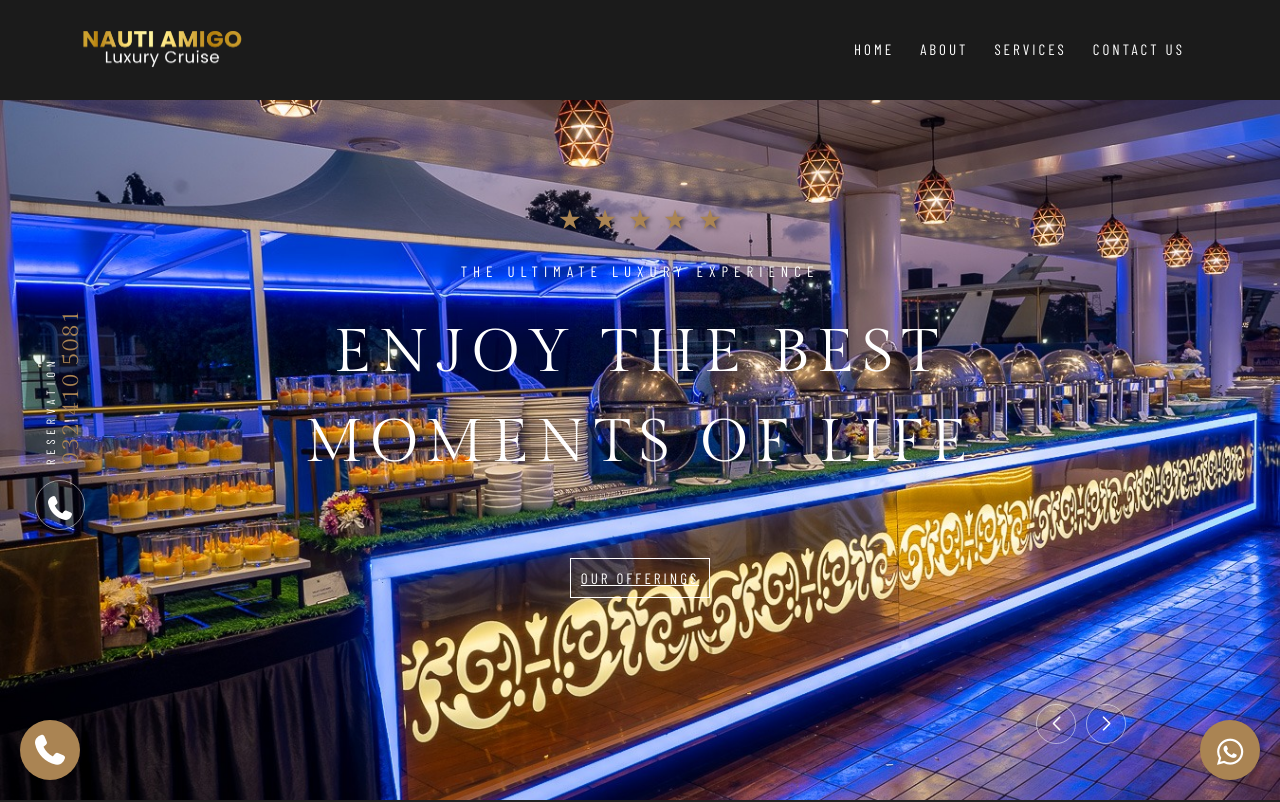
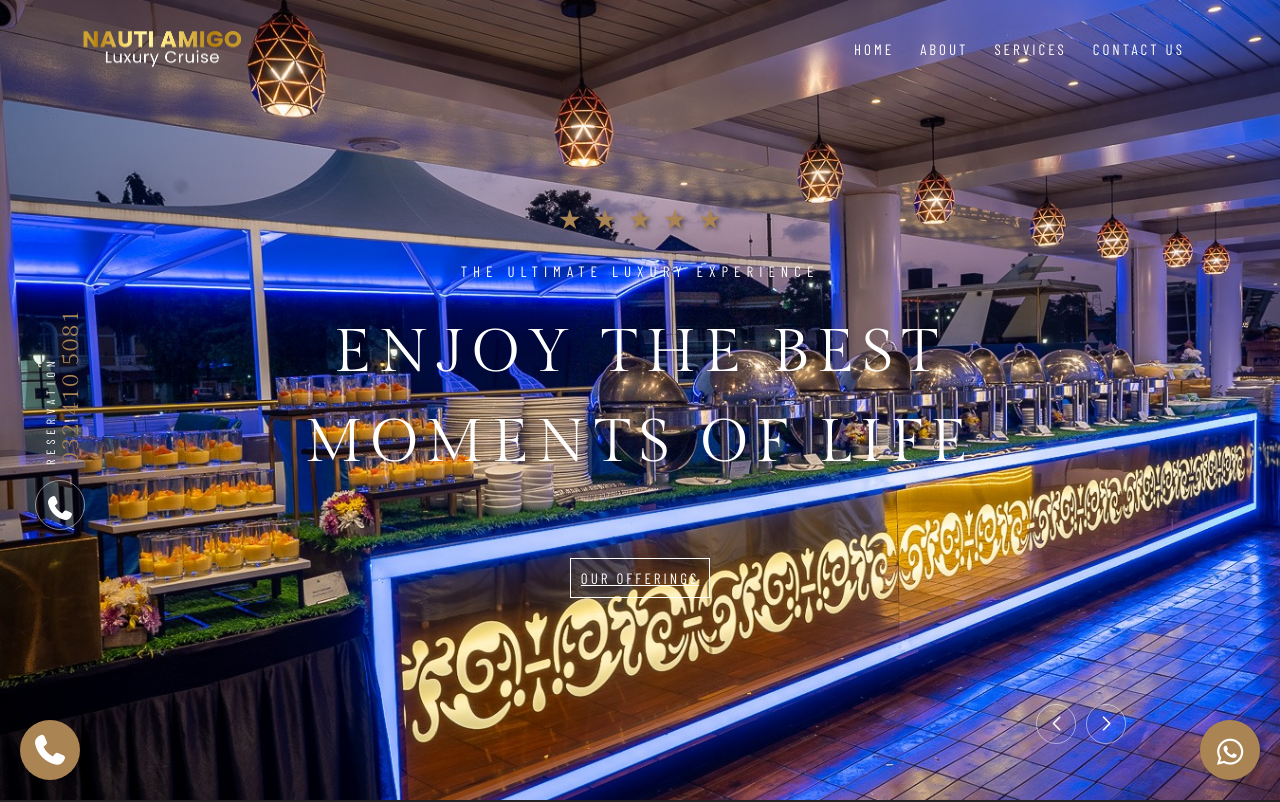
Before and after one commit to Kratagya-Webkorps/nautiamigo-angular, an Angular app: page / in a window 1280 px wide. Shown: the top 802 px of the page. Built offline with nearby package versions, Linux system fonts and the light colour scheme.

Commit message:
made some changes to make the navbar transparent in the hero section

```diff
--- a/src/app/components/navbar/navbar.component.css
+++ b/src/app/components/navbar/navbar.component.css
@@ -381,3 +381,13 @@
     background: #1b1b1b;
     z-index: 99;
   }
+
+
+.navbar.transparent {
+  background: transparent !important;
+  position: absolute;
+  top: 0;
+  left: 0;
+  width: 100%;
+  box-shadow: none;
+}
--- a/src/app/components/navbar/navbar.component.html
+++ b/src/app/components/navbar/navbar.component.html
@@ -1,4 +1,4 @@
-<nav class="navbar navbar-expand-lg">
+<nav class="navbar navbar-expand-lg" [class.transparent]="transparent || isHero">
   <div class="container">
 
     <div class="logo-wrapper">
--- a/src/app/components/navbar/navbar.component.ts
+++ b/src/app/components/navbar/navbar.component.ts
@@ -1,11 +1,33 @@
-import { Component } from '@angular/core';
+import { Component, Input } from '@angular/core';
+import { Router, NavigationEnd } from '@angular/router';
 
 @Component({
   selector: 'app-navbar',
+  standalone: true,
   imports: [],
   templateUrl: './navbar.component.html',
   styleUrl: './navbar.component.css'
 })
 export class NavbarComponent {
 
+  @Input() transparent = false;
+
+
+  isHero = false;
+
+  constructor(private router: Router) {
+
+    this.isHero = this.isHeroUrl(this.router.url);
+
+    this.router.events.subscribe((evt) => {
+      if (evt instanceof NavigationEnd) {
+        this.isHero = this.isHeroUrl(evt.urlAfterRedirects || evt.url);
+      }
+    });
+  }
+
+  private isHeroUrl(url: string): boolean {
+
+    return url === '/' || url === '';
+  }
 }
--- a/src/index.html
+++ b/src/index.html
@@ -5,7 +5,6 @@
   <title>Nautiamigo</title>
   <base href="/">
   <meta name="viewport" content="width=device-width, initial-scale=1">
-  <link rel="icon" type="image/x-icon" href="favicon.ico">
   <link href="https://fonts.googleapis.com/css2?family=Barlow+Condensed:wght@400;600;700&family=Gilda+Display&display=swap" rel="stylesheet">
   <link href="https://fonts.googleapis.com/css2?family=Playfair+Display:wght@400;600;700&display=swap" rel="stylesheet">
   <link href="https://fonts.googleapis.com/css2?family=Barlow&display=swap" rel="stylesheet">
```
